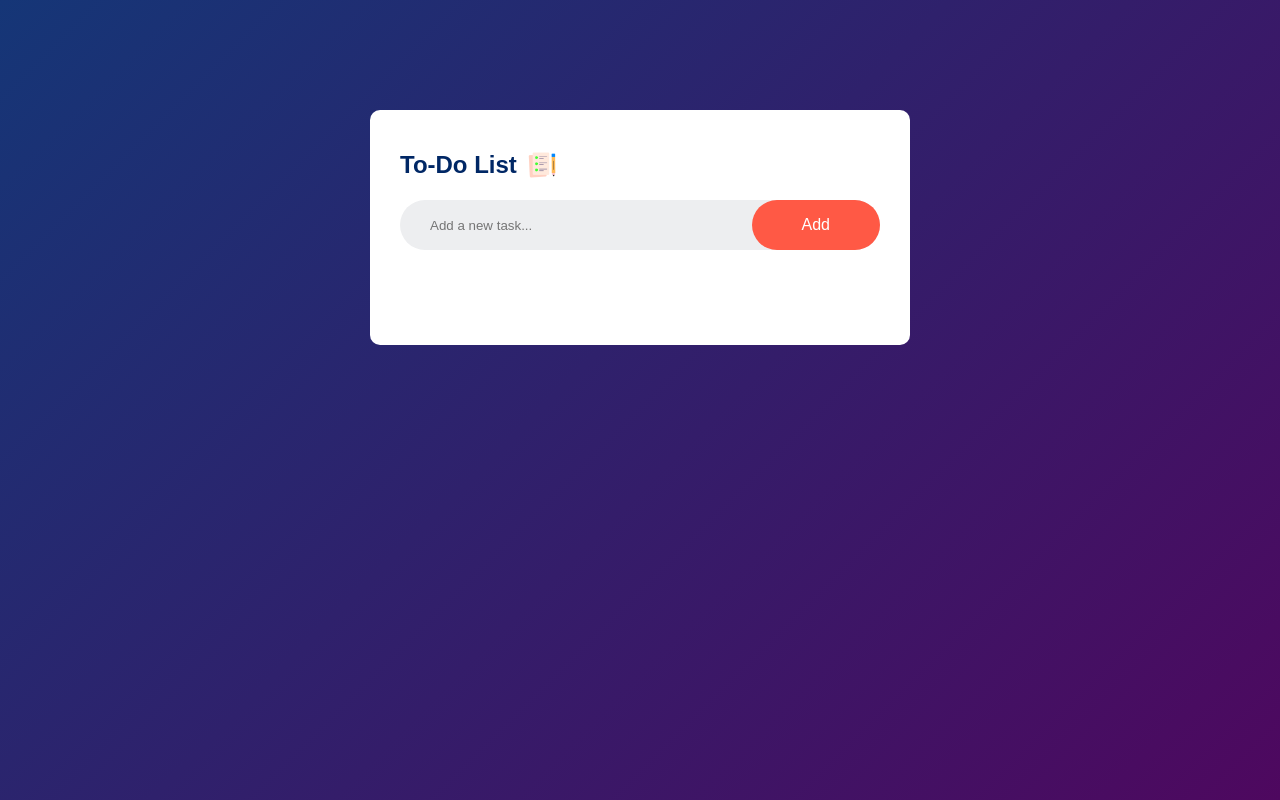
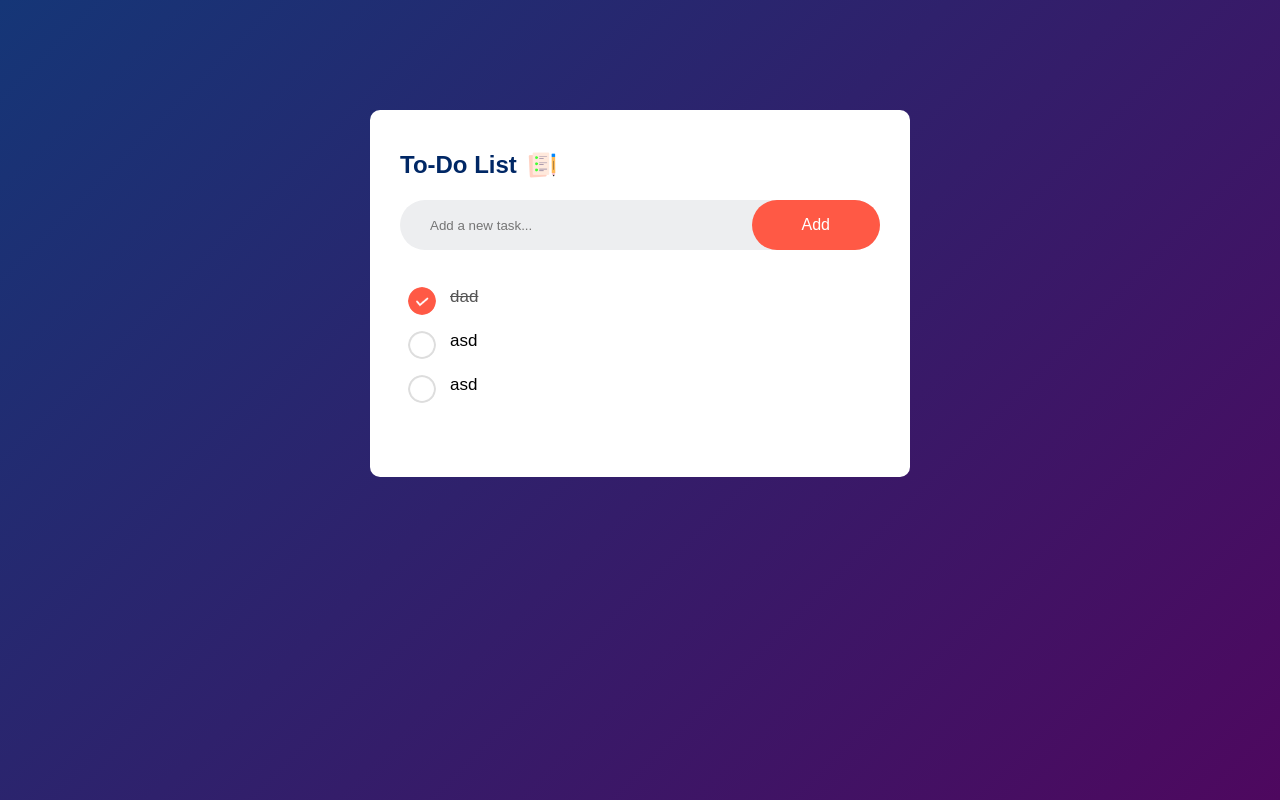
Before and after one commit to Twiggiermaen21/js_to_do_list, a plain HTML site: page index.html in a window 1280 px wide. Drawn offline with Linux system fonts and the light colour scheme.

Commit message:
css and index list

```diff
--- a/index.html
+++ b/index.html
@@ -19,10 +19,17 @@
             </h2>
             <div class="row">
                 <input type="text" id="input-box" placeholder="Add a new task...">
-                <button id="add-btn">Add</button>
+                <button>Add</button>
 
 
             </div>
+
+            <ul id="task-list-container">
+                <li class="checked"> dad</li>
+                <li> asd</li>
+                <li> asd</li>
+
+            </ul>
 
         </div>
 
--- a/styles.css
+++ b/styles.css
@@ -64,3 +64,36 @@ button {
     font-size: 16px;
     border-radius: 40px;
 }
+
+ul li {
+
+    list-style: none;
+    font-size: 17px;
+    padding: 12px 8px 12px 50px;
+    user-select: none;
+    cursor: pointer;
+    position: relative;
+}
+
+ul li:before {
+    content: "";
+    position: absolute;
+    width: 28px;
+    height: 28px;
+    border-radius: 50%;
+
+    background-image: url(images/unchecked.png);
+    background-size: cover;
+    background-position: center;
+    top: 12px;
+    left: 8px;
+}
+
+ul li.checked {
+    color: #555;
+    text-decoration: line-through;
+}
+
+ul li.checked:before {
+    background-image: url(images/checked.png);
+}
```
